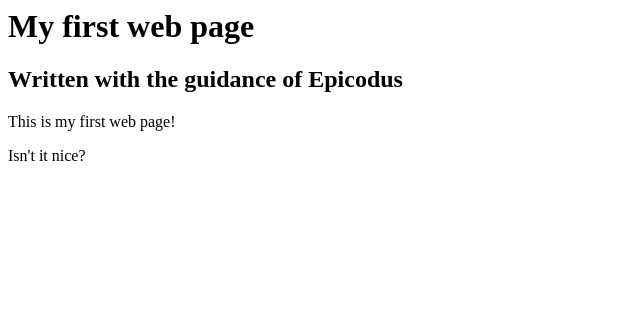
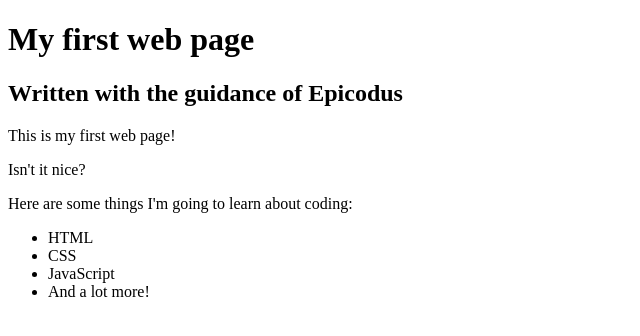
Before and after one commit to cj-callo/my-first-webpage, a plain HTML site: page my-first-webpage.html in a window 1280 px wide. Shown: the whole page, without its empty margins (0-640 px from the left). Drawn offline with Linux system fonts and the light colour scheme.

Commit message:
add final official HTML elements: DOCTYPE, head, title, body

```diff
--- a/my-first-webpage.html
+++ b/my-first-webpage.html
@@ -1,6 +1,24 @@
+<!DOCTYPE html>
+<html>
+  <head>
+    <title>Web page #1</title>
+  </head>
+<body>
+
+
 <h1>My first web page </h1>
 <h2>Written with the guidance of Epicodus</h2>
 
-
 <p>This is my first web page!</p>
 <p>Isn't it nice?</p>
+
+<p> Here are some things I'm going to learn about coding:</p>
+<ul>
+  <li>HTML</li>
+  <li>CSS</li>
+  <li>JavaScript</li>
+  <li>And a lot more!</li>
+</ul>
+</body>
+
+</html>
```
